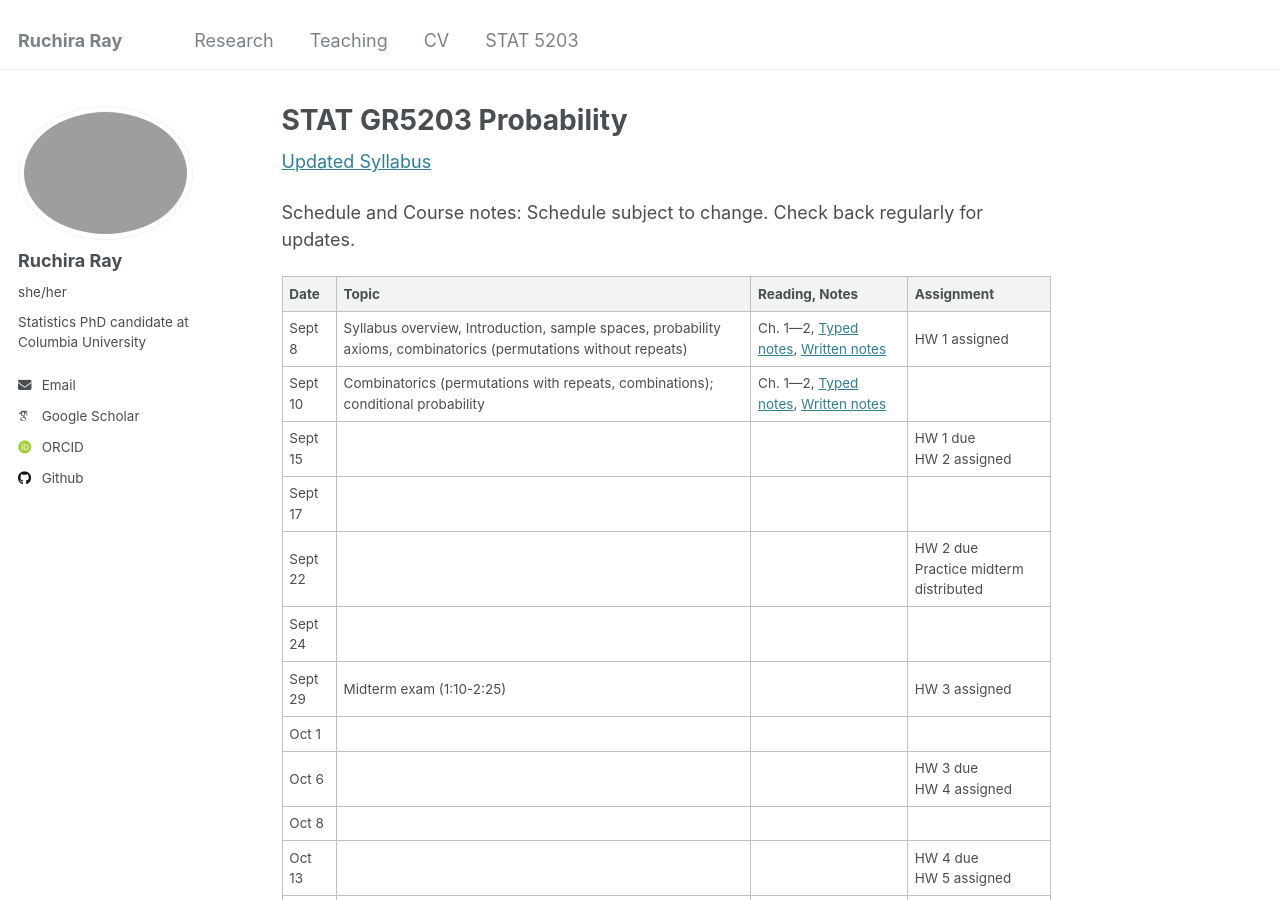
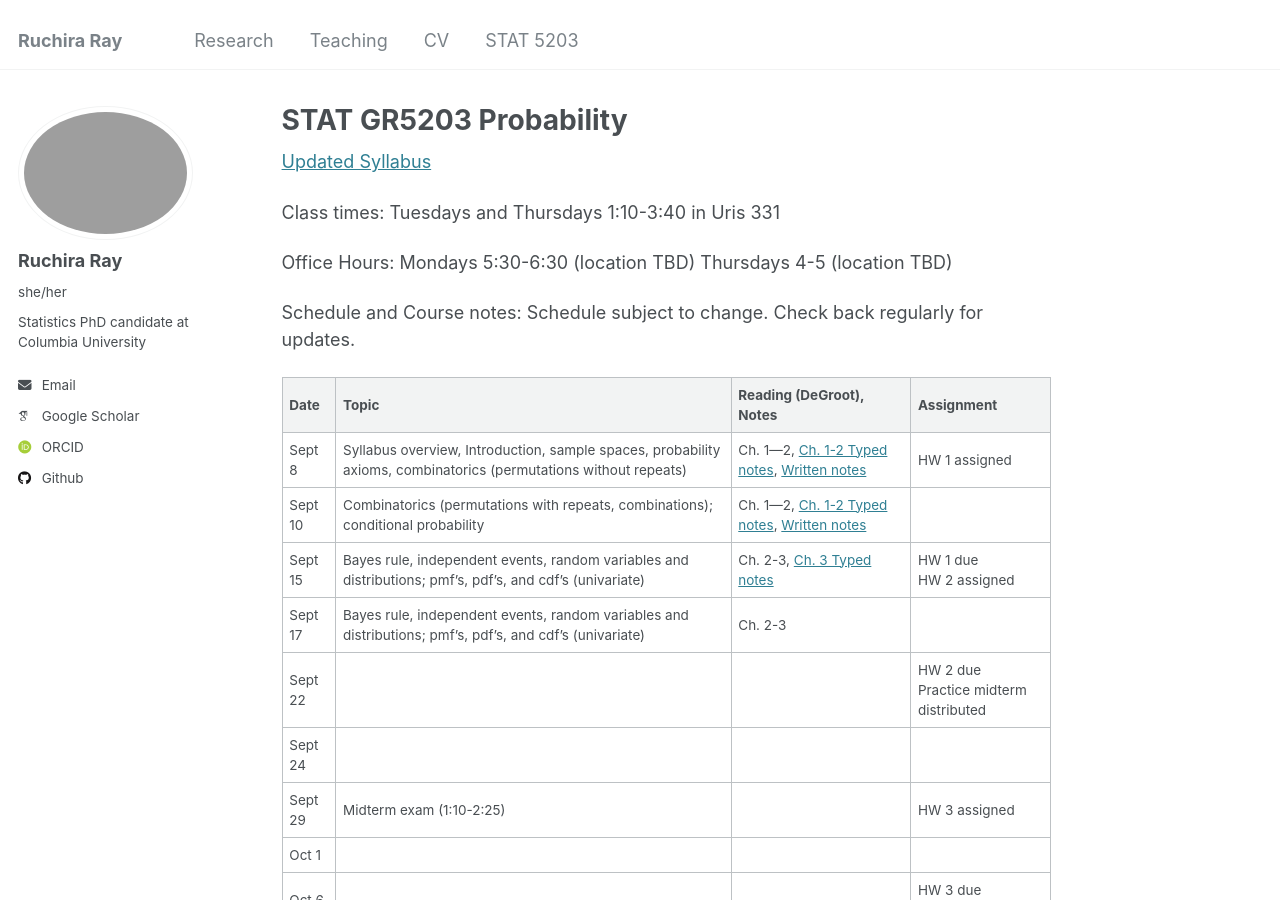
Before and after one commit to rray123/rray123.github.io, a Jekyll site: the page built from _pages/STAT5203.md, in a window 1280 px wide and 900 px high. Built offline with Jekyll 4.4.1, drawn with Linux system fonts in a browser that asks for light colours; some web fonts are replaced.

Commit message:
Update STAT5203.md

```diff
--- a/_pages/STAT5203.md
+++ b/_pages/STAT5203.md
@@ -9,15 +9,21 @@ output:
 
 [Updated Syllabus](https://rray123.github.io/files/GR5203_Syllabus.docx)
 
+Class times: Tuesdays and Thursdays 1:10-3:40 in Uris 331
+
+Office Hours:
+Mondays 5:30-6:30 (location TBD)
+Thursdays 4-5 (location TBD)
+
 Schedule and Course notes:
 Schedule subject to change. Check back regularly for updates.
 
-| Date    | Topic        | Reading, Notes | Assignment |
-| --------| ------------ | ---------------| ---------- |
-| Sept 8  | Syllabus overview, Introduction, sample spaces, probability axioms, combinatorics (permutations without repeats) | Ch. 1—2, [Typed notes](https://rray123.github.io/files/Ch1-2.pdf), [Written notes](https://rray123.github.io/files/Lecture1-written.pdf) |HW 1 assigned|
-| Sept 10 | Combinatorics (permutations with repeats, combinations); conditional probability | Ch. 1—2, [Typed notes](https://rray123.github.io/files/Ch1-2.pdf), [Written notes](https://rray123.github.io/files/Lecture2-written.pdf) ||
-| Sept 15 |||HW 1 due <br> HW 2 assigned|
-| Sept 17 ||||
+| Date    | Topic        | Reading (DeGroot), Notes | Assignment |
+| --------| ------------ | -------------------------| ---------- |
+| Sept 8  | Syllabus overview, Introduction, sample spaces, probability axioms, combinatorics (permutations without repeats) | Ch. 1—2, [Ch. 1-2 Typed notes](https://rray123.github.io/files/Ch1-2.pdf), [Written notes](https://rray123.github.io/files/Lecture1-written.pdf) |HW 1 assigned|
+| Sept 10 | Combinatorics (permutations with repeats, combinations); conditional probability | Ch. 1—2, [Ch. 1-2 Typed notes](https://rray123.github.io/files/Ch1-2.pdf), [Written notes](https://rray123.github.io/files/Lecture2-written.pdf) ||
+| Sept 15 |Bayes rule, independent events, random variables and distributions; pmf's, pdf's, and cdf's (univariate) | Ch. 2-3, [Ch. 3 Typed notes](https://rray123.github.io/files/Ch3.pdf) | HW 1 due <br> HW 2 assigned|
+| Sept 17 |Bayes rule, independent events, random variables and distributions; pmf's, pdf's, and cdf's (univariate) | Ch. 2-3 | |
 | Sept 22 |||HW 2 due <br> Practice midterm distributed|
 | Sept 24 ||||
 | Sept 29 |Midterm exam (1:10-2:25)||HW 3 assigned|
```
